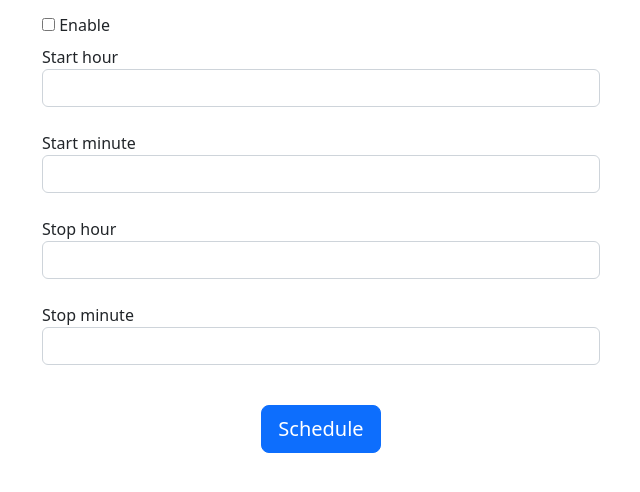
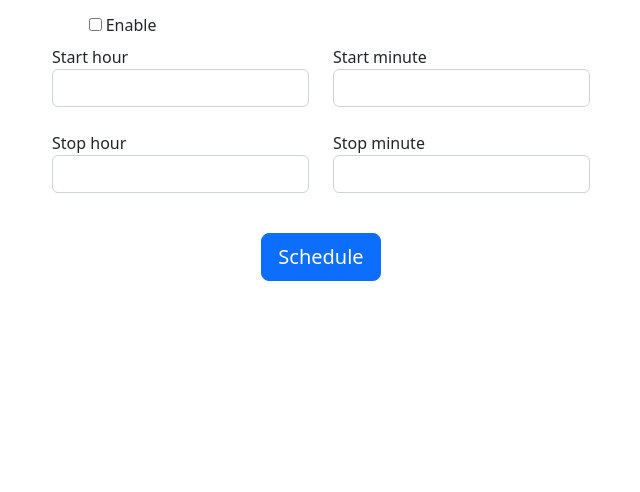
Before and after one commit to lc-at/dockurr, a Flask app: template dockurr/templates/schedule_container.html in a window 1280 px wide. Shown: the part 155-647 px from the top of the page, without its empty margins (319-959 px from the left). Run offline with Flask 3, Linux system fonts and the light colour scheme; the template is opened without the code that fills it, so the values that code supplies are empty.

Commit message:
update scheduled

```diff
--- a/dockurr/templates/schedule_container.html
+++ b/dockurr/templates/schedule_container.html
@@ -5,12 +5,14 @@
 {% block container %}
 <form method="post" class="d-flex justify-content-center flex-column align-items-center">
   <h1>Schedule Container: {{container.name}}</h1>
-  <div class="col-6">
+  <div class="col-5">
     <input type="checkbox" name="scheduled" {% if container.scheduled %}checked{% endif %} id="flexCheckIndeterminate">
     <label class="my-2 form-check-label" for="flexCheckIndeterminate">
       Enable
     </label>
   </div>
+  <div class="d-flex container justify-content-center flex-column align-items-center">
+    <div class="row">
       <div class="col-6">
         <label>Start hour</label>
         <input type="number" name="start_hour" class="form-control" value="{{ container.start_hour }}" />
@@ -21,6 +23,8 @@
         <input type="number" name="start_minute" class="form-control" value="{{ container.start_minute }}">
         <br />
       </div>
+    </div>
+    <div class="row">
       <div class="col-6">
         <label>Stop hour</label>
         <input type="number" name="stop_hour" class="form-control" value="{{ container.stop_hour }}">
@@ -31,6 +35,7 @@
         <input type="number" name="stop_minute" class="form-control" value="{{ container.stop_minute }}">
         <br />
       </div>
+    </div>
     <div class="d-flex justify-content-center align-item-center col-6">
       <button class="my-3 btn btn-primary btn-lg" type="submit">Schedule</button>
     </div>
```
Lines whose indentation alone changed are shown as unchanged.
